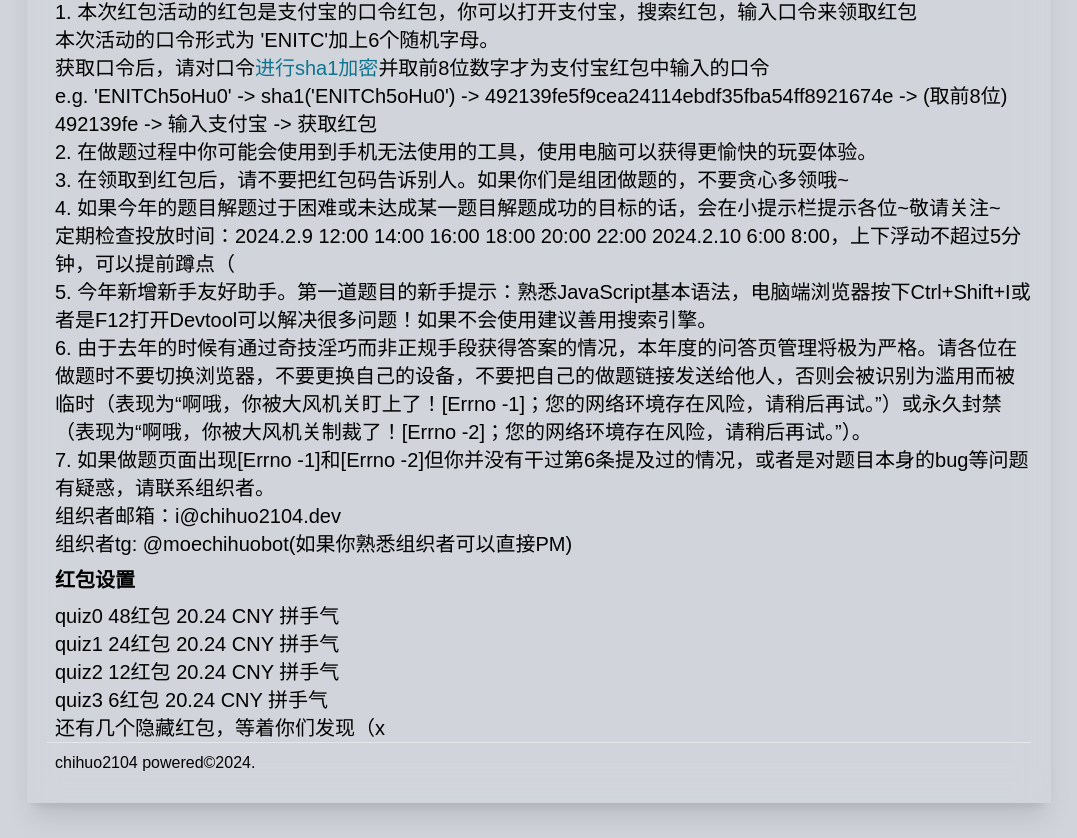
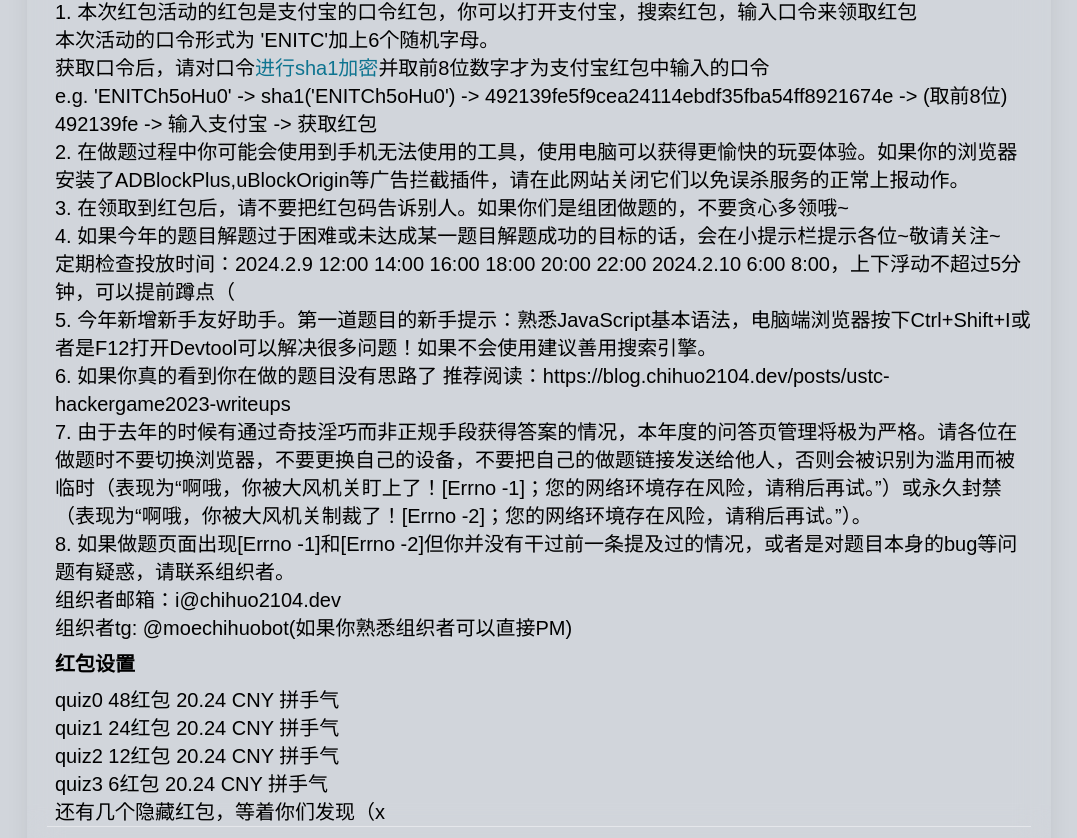
Before and after one commit to chihuo2104/2024hb, a Nuxt app in the folder src/index/: page / in a window 1280 px wide. Shown: the part 410-1248 px from the top of the page, without its empty margins (101-1178 px from the left). Built offline with nearby package versions, Linux system fonts and the light colour scheme.

Commit message:
chore(src/index): update data

```diff
--- a/src/index/pages/index.vue
+++ b/src/index/pages/index.vue
@@ -10,7 +10,6 @@
 if (now.value > start && now.value < end) activityStatus.value = 'Active'
 if (now.value > end) activityStatus.value = 'Ended'
 
-// activityStatus.value = 'Active'
 
 let i = setInterval(() => {
 	now.value = (new Date()).getTime()
@@ -73,7 +72,14 @@
 				<h2 class="font-bold text-xl p-2">小提示：</h2>
 				<div class="text-lg p-2">啊哦，这里暂无小提示！</div>
 			</div>
-			<div v-else-if="activityStatus === 'Ended'" class="text-xl p-2 m-2">活动结束啦~等待明年的红包挑战吧~</div>
+			<div v-else-if="activityStatus === 'Ended'" class="text-xl p-2 m-2">
+				<div class="text-xl p-2 m-2">
+					活动结束啦~期待2026年的红包挑战吧~
+				</div>
+				<div class="text-xl p-2 m-2">
+					题解尚未发布
+				</div>
+			</div>
 			<hr/>
 			<h2 class="font-bold text-xl p-2">Q&As</h2>
 			<div class="text-xl pl-2">
@@ -83,7 +89,7 @@
 				e.g. 'ENITCh5oHu0' -> sha1('ENITCh5oHu0') -> 492139fe5f9cea24114ebdf35fba54ff8921674e -> (取前8位) 492139fe -> 输入支付宝 -> 获取红包
 			</div>
 			<div class="text-xl pl-2">
-				2. 在做题过程中你可能会使用到手机无法使用的工具，使用电脑可以获得更愉快的玩耍体验。
+				2. 在做题过程中你可能会使用到手机无法使用的工具，使用电脑可以获得更愉快的玩耍体验。如果你的浏览器安装了ADBlockPlus,uBlockOrigin等广告拦截插件，请在此网站关闭它们以免误杀服务的正常上报动作。
 			</div>
 			<div class="text-xl pl-2">
 				3. 在领取到红包后，请不要把红包码告诉别人。如果你们是组团做题的，不要贪心多领哦~
@@ -96,10 +102,13 @@
 				5. 今年新增新手友好助手。第一道题目的新手提示：熟悉JavaScript基本语法，电脑端浏览器按下Ctrl+Shift+I或者是F12打开Devtool可以解决很多问题！如果不会使用建议善用搜索引擎。
 			</div>
 			<div class="text-xl pl-2">
-				6. 由于去年的时候有通过奇技淫巧而非正规手段获得答案的情况，本年度的问答页管理将极为严格。请各位在做题时不要切换浏览器，不要更换自己的设备，不要把自己的做题链接发送给他人，否则会被识别为滥用而被临时（表现为“啊哦，你被大风机关盯上了！[Errno -1]；您的网络环境存在风险，请稍后再试。”）或永久封禁（表现为“啊哦，你被大风机关制裁了！[Errno -2]；您的网络环境存在风险，请稍后再试。”）。
+				6. 如果你真的看到你在做的题目没有思路了 推荐阅读：https://blog.chihuo2104.dev/posts/ustc-hackergame2023-writeups
 			</div>
 			<div class="text-xl pl-2">
-				7. 如果做题页面出现[Errno -1]和[Errno -2]但你并没有干过第6条提及过的情况，或者是对题目本身的bug等问题有疑惑，请联系组织者。<br/>
+				7. 由于去年的时候有通过奇技淫巧而非正规手段获得答案的情况，本年度的问答页管理将极为严格。请各位在做题时不要切换浏览器，不要更换自己的设备，不要把自己的做题链接发送给他人，否则会被识别为滥用而被临时（表现为“啊哦，你被大风机关盯上了！[Errno -1]；您的网络环境存在风险，请稍后再试。”）或永久封禁（表现为“啊哦，你被大风机关制裁了！[Errno -2]；您的网络环境存在风险，请稍后再试。”）。
+			</div>
+			<div class="text-xl pl-2">
+				8. 如果做题页面出现[Errno -1]和[Errno -2]但你并没有干过前一条提及过的情况，或者是对题目本身的bug等问题有疑惑，请联系组织者。<br/>
 				组织者邮箱：i@chihuo2104.dev<br/>组织者tg: @moechihuobot(如果你熟悉组织者可以直接PM)
 			</div>
 			<div class="font-bold text-xl p-2">红包设置</div>
```
